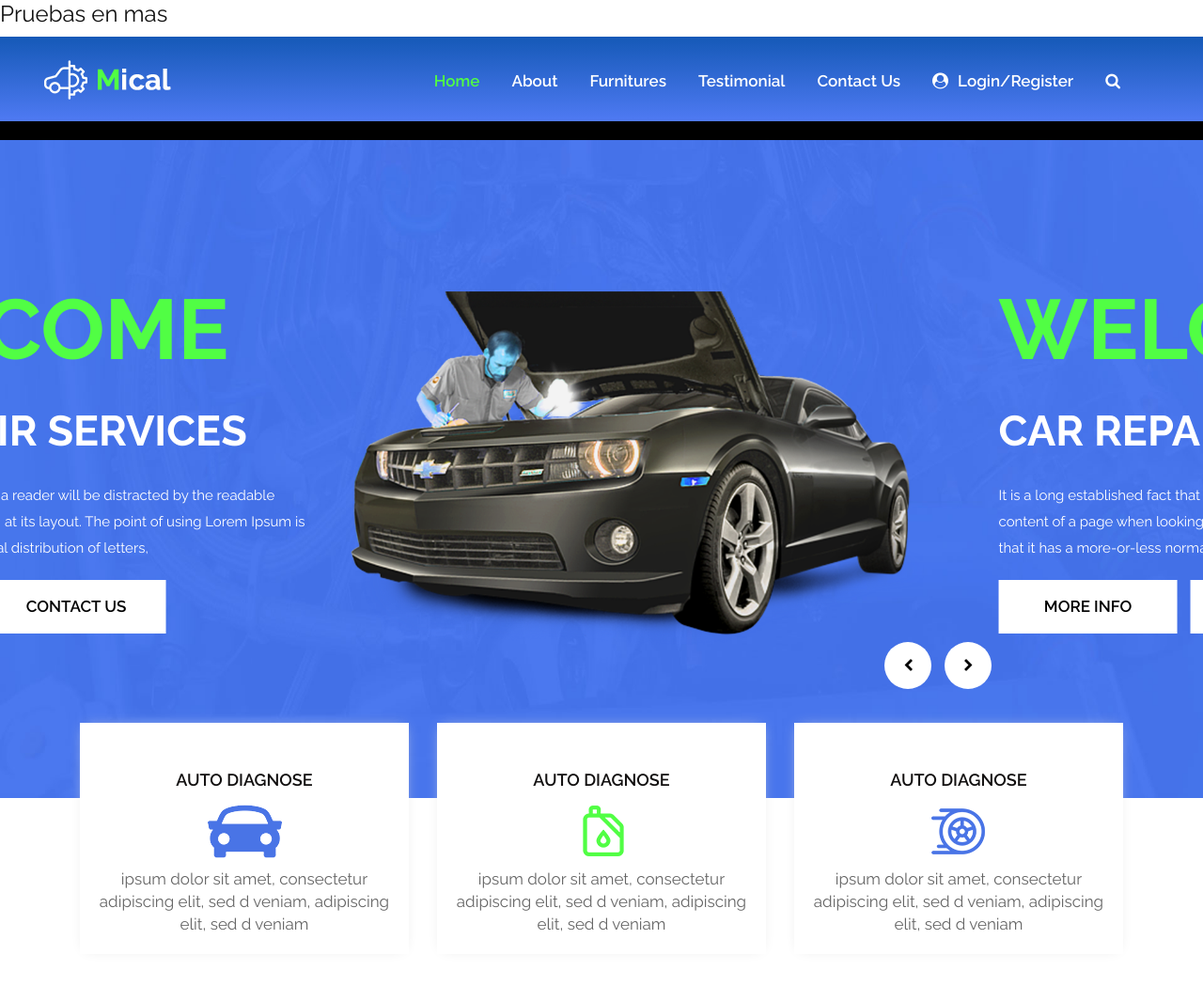
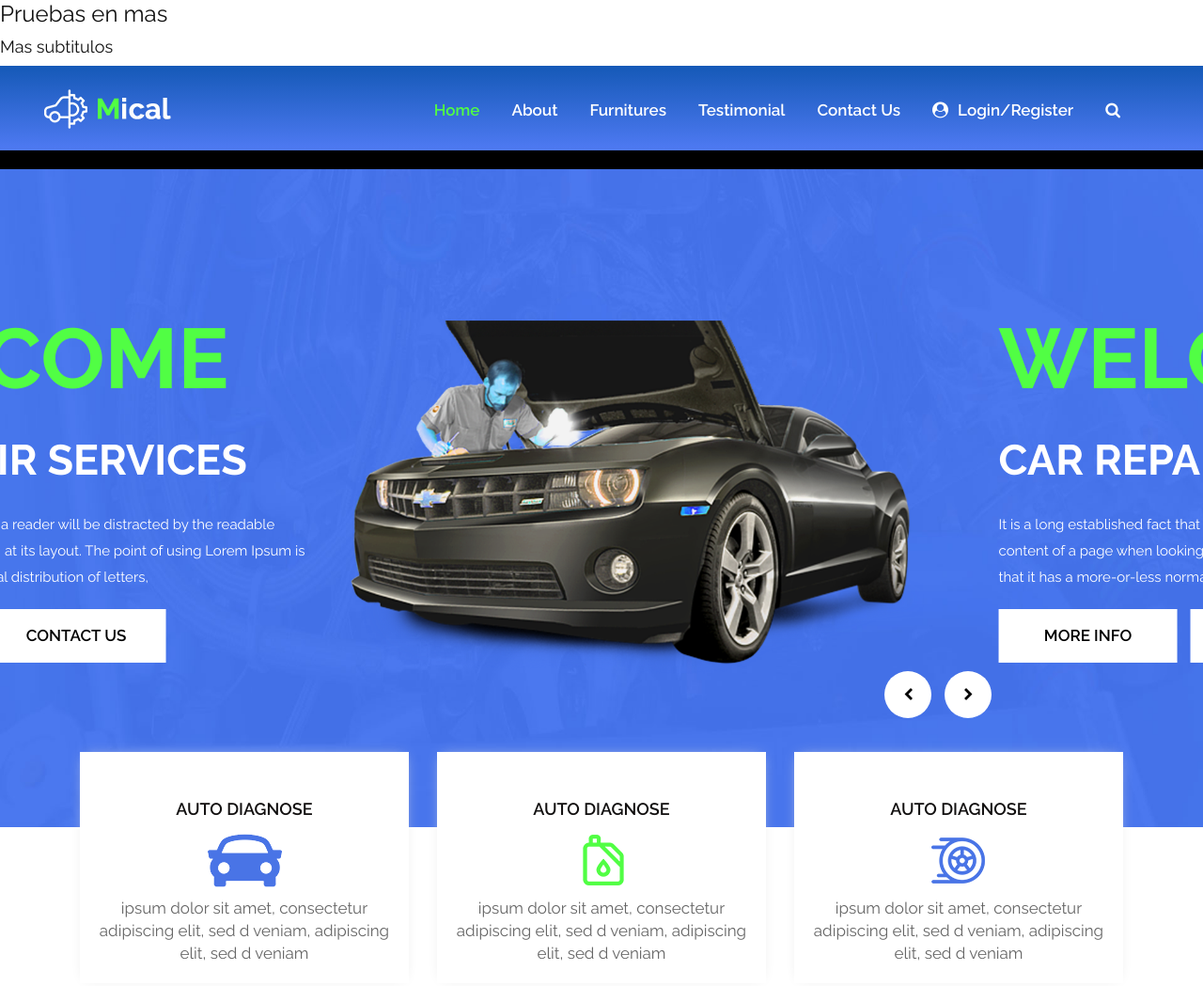
Before and after one commit to ottobic/apachedoc, a plain HTML site: page index.html in a window 1280 px wide. Shown: the top 1049 px of the page at 94% size. Drawn offline with nearby package versions, Linux system fonts and the light colour scheme.

Commit message:
Se agrego un archivo txt y se modifico la pagina principal agregando mas subtitulos.

```diff
--- a/index.html
+++ b/index.html
@@ -33,6 +33,7 @@
    <body class="main-layout">
       <h1>Pruebas en mas</h1>
       <!-- loader  -->
+	  <h3>Mas subtitulos</h3>
       <div class="loader_bg">
          <div class="loader"><img src="images/loading.gif" alt="#" /></div>
       </div>
```
Also changed, not shown: Local01.txt (added).
